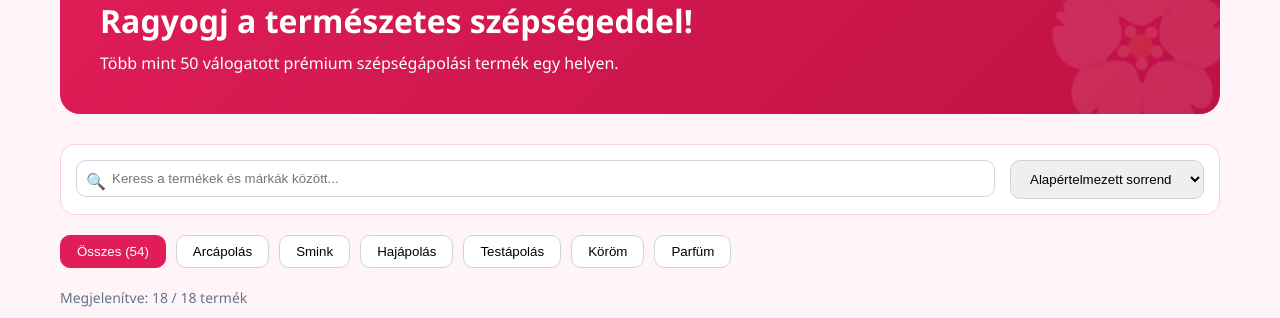
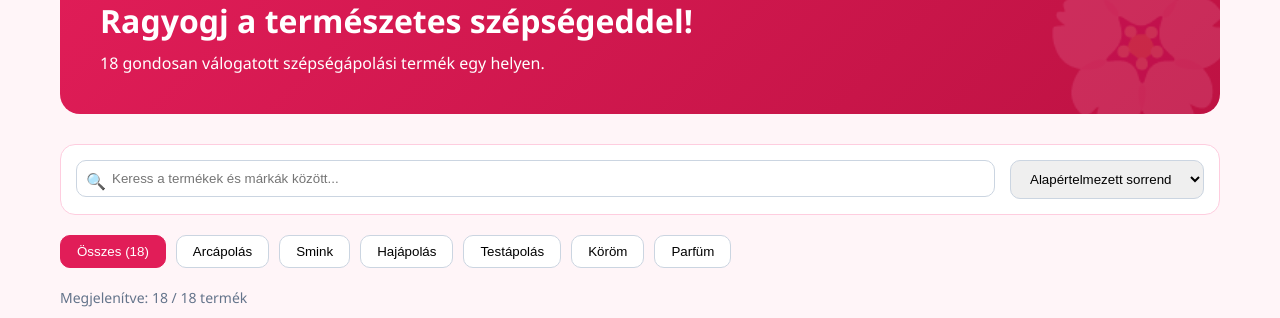
Before and after one commit to bbjazmin/aura-szepsegvilag-by-bia-and-lili, a plain HTML site: page index.html in a window 1280 px wide. Shown: the part 174-492 px from the top of the page. Drawn offline with Linux system fonts and the light colour scheme.

Commit message:
Update catalog text to 18 products

```diff
--- a/index.html
+++ b/index.html
@@ -47,7 +47,7 @@
                 <div class="hero-text">
                     <span class="hero-tag">Tavaszi Kollekció</span>
                     <h2>Ragyogj a természetes szépségeddel!</h2>
-                    <p>Több mint 50 válogatott prémium szépségápolási termék egy helyen.</p>
+                    <p>18 gondosan válogatott szépségápolási termék egy helyen.</p>
                 </div>
                 <span class="hero-bg-icon">🌸</span>
             </div>
@@ -69,7 +69,7 @@
 
             <!-- Kategória gombok -->
             <div class="kategoriak-container" id="kategoria-gombok">
-                <button onclick="kategoriaSzures('Mind')" class="kat-btn aktiv">Összes (54)</button>
+                <button onclick="kategoriaSzures('Mind')" class="kat-btn aktiv">Összes (18)</button>
                 <button onclick="kategoriaSzures('Arcápolás')" class="kat-btn">Arcápolás</button>
                 <button onclick="kategoriaSzures('Smink')" class="kat-btn">Smink</button>
                 <button onclick="kategoriaSzures('Hajápolás')" class="kat-btn">Hajápolás</button>
```
